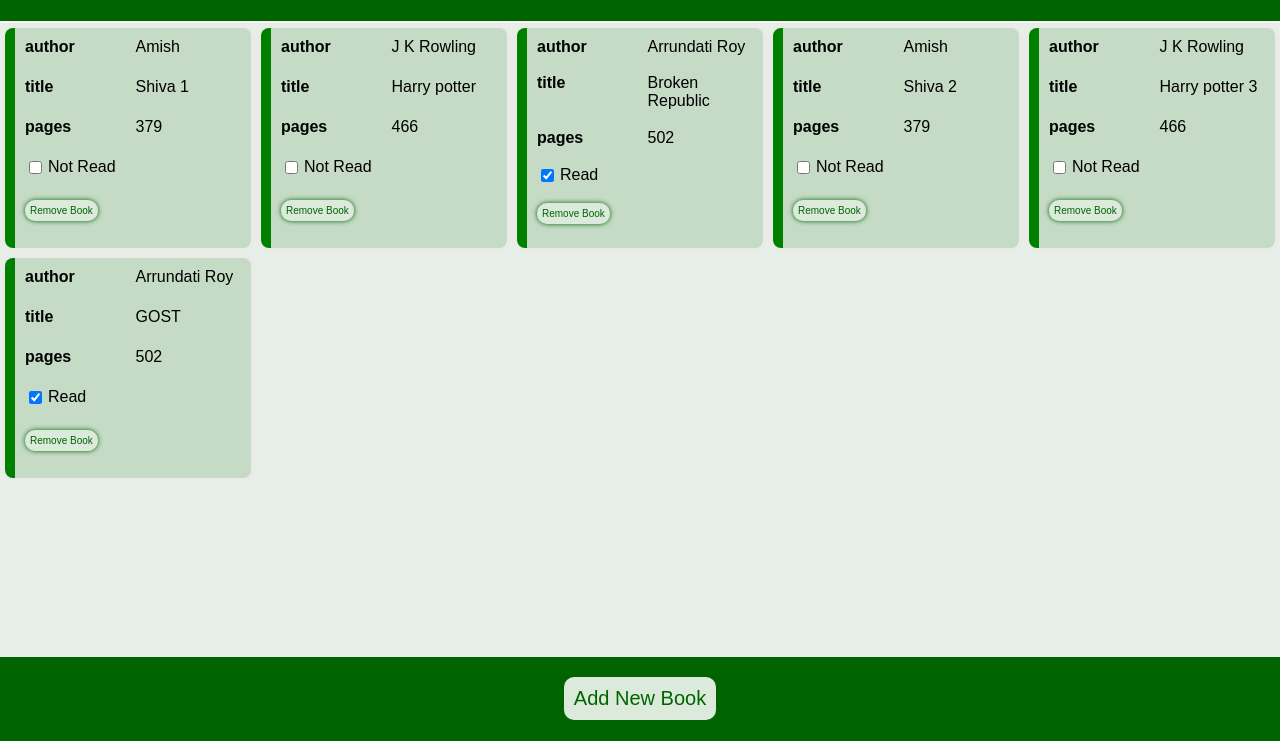
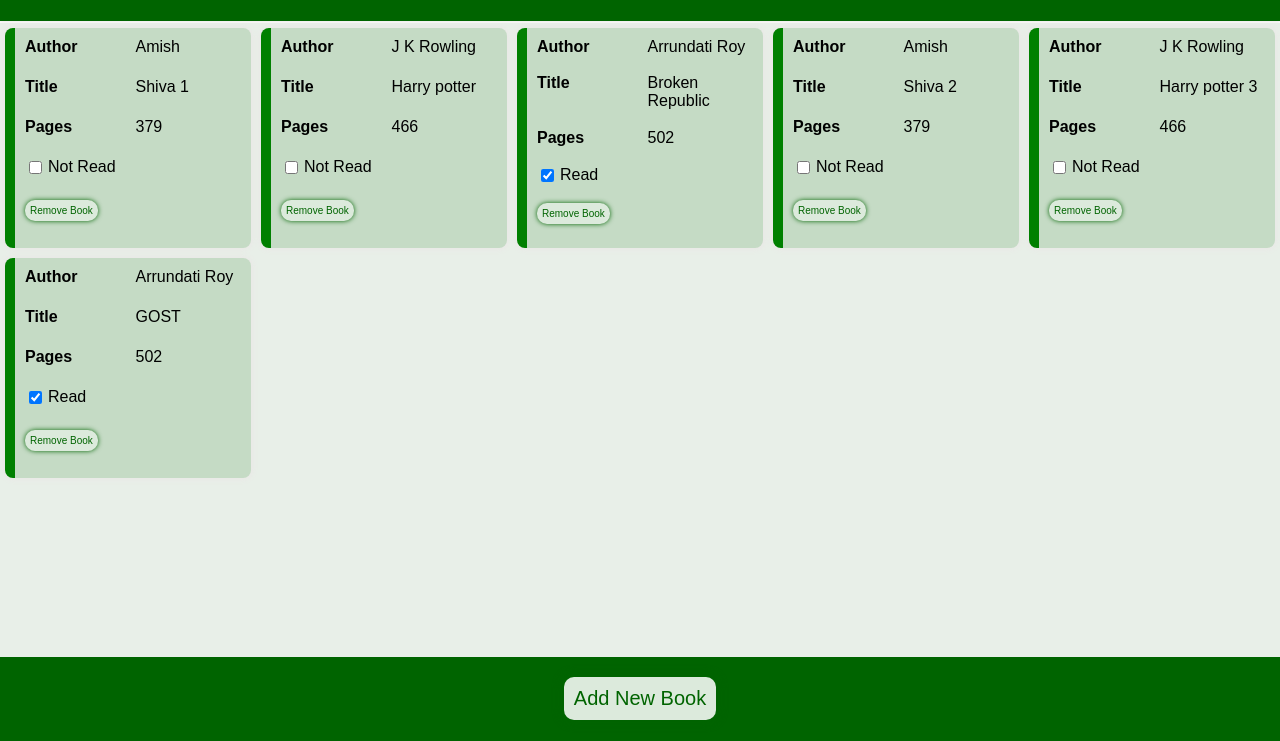
Before and after one commit to sahilpandith/Library, a plain HTML site: page index.html in a window 1280 px wide. Shown: the part 59-800 px from the top of the page. Drawn offline with Linux system fonts and the light colour scheme.

Commit message:
fixed some issues

```diff
--- a/index.html
+++ b/index.html
@@ -199,6 +199,7 @@
             })
         ];
         function Book({author,title,pages,isRead}){
+            this.id = self.crypto.randomUUID();
             this.author = author;
             this.title = title
             this.pages = pages;
@@ -238,10 +239,12 @@
         }
         function createBookNode(book){
             const bookNode = document.createElement('div');
-            const uuid = self.crypto.randomUUID()
                 bookNode.setAttribute('class','book-card')
-                bookNode.setAttribute('data-book-identifier', uuid);
+                bookNode.setAttribute('data-book-identifier', book.id);
                 for(let [key,value] of Object.entries(book)){
+                    if(key==='id'){
+                        continue;
+                    }
                     if(key==='isRead'){
                         const wrapper = document.createElement('div');
                         wrapper.classList.add('checkbox-wrapper');
@@ -260,7 +263,7 @@
                         bookNode.append(wrapper);
                     }else{
                         const keyDiv = document.createElement('div');
-                        keyDiv.textContent = `${key}`;
+                        keyDiv.textContent = key.at(0).toLocaleUpperCase()+ key.slice(1);
                         keyDiv.classList.add('property-name');
                         bookNode.append(keyDiv);
                         const valueDiv = document.createElement('div');
@@ -272,7 +275,7 @@
                 }
                 const removeBookButton = document.createElement('button');
                 removeBookButton.setAttribute('id', 'remove-book-btn');
-                removeBookButton.setAttribute('data-identifier', uuid);
+                removeBookButton.setAttribute('data-identifier', book.id);
                 removeBookButton.textContent = 'Remove Book';
                 removeBookButton.addEventListener('click',removeBook);
                 bookNode.append(removeBookButton);
```
